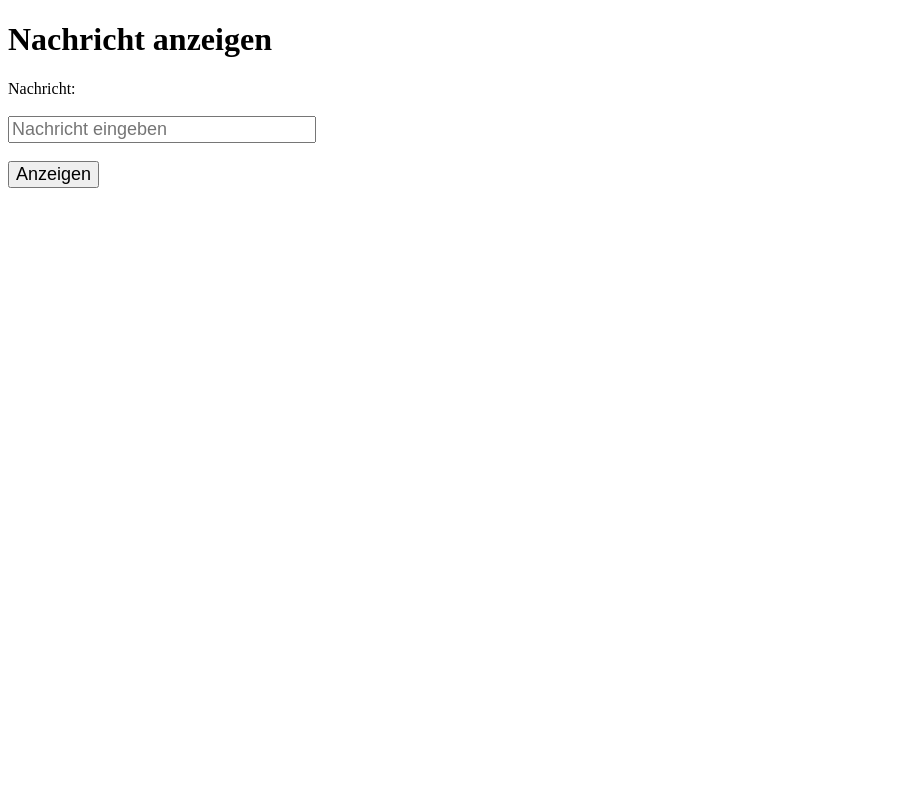
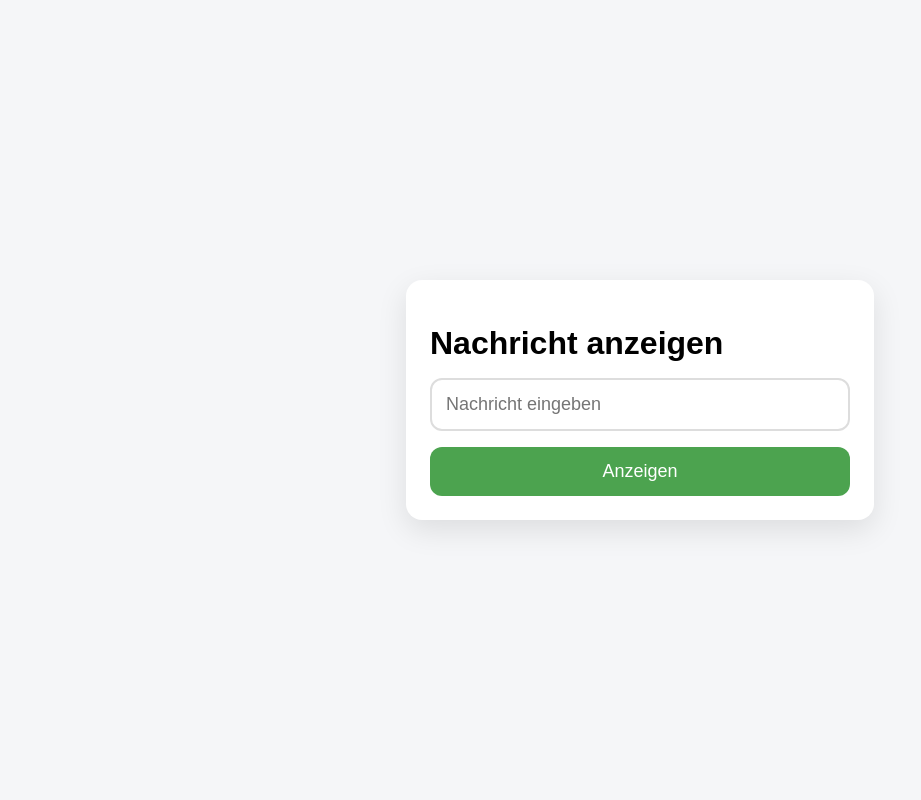
Before and after one commit to LorettaPantelic/VWA, a Flask app: page /message in a window 1280 px wide. Shown: the whole page, without its empty margins (0-921 px from the left). Run offline with Flask 3, Linux system fonts and the light colour scheme.

Commit message:
Update scoreboard_screen.py and message.html

```diff
--- a/scoreboard_web/templates/message.html
+++ b/scoreboard_web/templates/message.html
@@ -3,28 +3,70 @@
 <head>
     <meta charset="UTF-8">
     <title>Scoreboard Nachricht</title>
+    <style>
+        body {
+            font-family: Arial, sans-serif;
+            background: #f5f6f8;
+            display: flex;
+            justify-content: center;
+            align-items: center;
+            height: 100vh;
+            margin: 0;
+        }
+
+        .container {
+            background: white;
+            padding: 24px;
+            border-radius: 16px;
+            width: 420px;
+            box-shadow: 0 10px 30px rgba(0,0,0,0.1);
+        }
+
+        h1 {
+            margin-bottom: 16px;
+        }
+
+        input[type="text"] {
+            width: 100%;
+            padding: 14px;
+            font-size: 18px;
+            border-radius: 12px;
+            border: 2px solid #ddd;
+            margin-bottom: 16px;
+            box-sizing: border-box;
+        }
+
+        button {
+            width: 100%;
+            padding: 14px;
+            font-size: 18px;
+            border: none;
+            border-radius: 12px;
+            cursor: pointer;
+            background: #4ca34f;
+            color: white;
+        }
+    </style>
 </head>
 <body>
 
+    <div class="container">
         <h1>Nachricht anzeigen</h1>
 
         <!-- Formular sendet Text an Flask -->
         <form method="POST" action="/message">
-        <label for="message">Nachricht:</label><br><br>
-
             <input
                 type="text"
                 id="message"
                 name="message"
                 placeholder="Nachricht eingeben"
-            style="width: 300px; font-size: 18px;"
             >
-        <br><br>
 
-        <button type="submit" style="font-size: 18px;">
+            <button type="submit">
                 Anzeigen
             </button>
         </form>
+    </div>
 
 </body>
 </html>
```
Also changed, not shown: scoreboard/scoreboard_screen.py (+18 -2 lines). Lines whose indentation alone changed are shown as unchanged.
